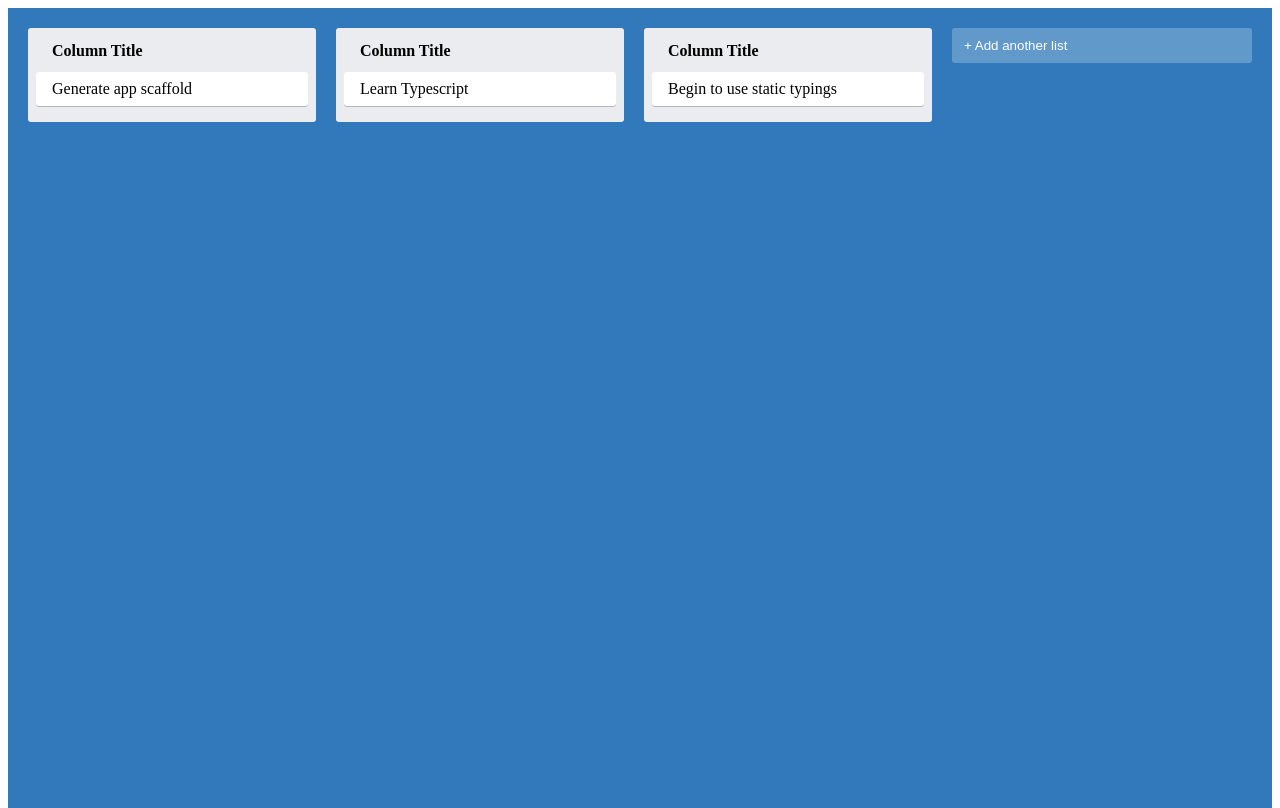
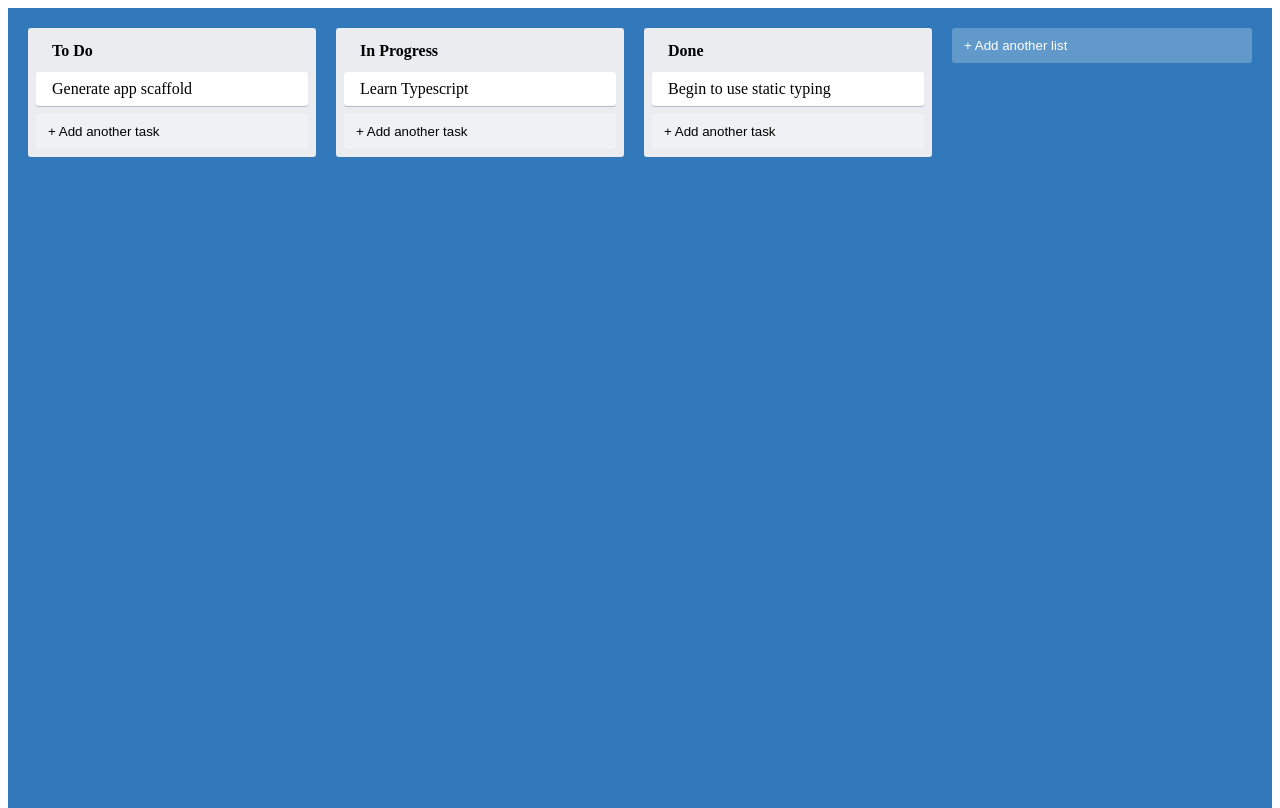
Before and after one commit to belonet/ReactTypescriptTrello, a React (Create React App) app: page / in a window 1280 px wide. Built offline with nearby package versions, Linux system fonts and the light colour scheme.

Commit message:
Using Data From Global Context. Using Data From Global Context. Implement Custom Hook

```diff
--- a/src/App.tsx
+++ b/src/App.tsx
@@ -3,11 +3,17 @@ import { AppContainer } from "./styles";
 import { Column } from "./Column";
 import { Card } from "./Card";
 import { AddNewItem } from "./AddNewItem";
+import { useAppState } from "./AppStateContext";
 
 export default function App() {
+  const { state } = useAppState();
+
   return (
     <AppContainer>
-      <Column text="To Do">
+      {state.lists.map((list, i) => (
+        <Column text={list.text} key={list.id} index={i} />
+      ))}
+      {/* <Column text="To Do">
         <Card text="Generate app scaffold" />
       </Column>
       <Column text="In Progress">
@@ -15,7 +21,7 @@ export default function App() {
       </Column>
       <Column text="Done">
         <Card text="Begin to use static typings" />
-      </Column>
+      </Column> */}
       <AddNewItem toggleButtonText="+ Add another list" onAdd={console.log} />
     </AppContainer>
   );
--- a/src/AppStateContext.tsx
+++ b/src/AppStateContext.tsx
@@ -1,4 +1,4 @@
-import React, { createContext } from "react";
+import React, { createContext, useContext } from "react";
 
 interface AppStateContextProps {
   state: AppState;
@@ -50,3 +50,7 @@ export const AppStateProvider = ({ children }: React.PropsWithChildren<{}>) => {
     </AppStateContext.Provider>
   );
 };
+
+export const useAppState = () => {
+  return useContext(AppStateContext);
+};
--- a/src/Column.tsx
+++ b/src/Column.tsx
@@ -1,18 +1,28 @@
 import React from "react";
 import { ColumnContainer, ColumnTitle } from "./styles";
+import { useAppState } from "./AppStateContext";
+import { Card } from "./Card";
+import { AddNewItem } from "./AddNewItem";
 
 interface ColumnProps {
-  text?: string;
+  text: string;
+  index: number;
 }
 
-export const Column = ({
-  text,
-  children
-}: React.PropsWithChildren<ColumnProps>) => {
+export const Column = ({ text, index }: ColumnProps) => {
+  const { state } = useAppState();
+
   return (
     <ColumnContainer>
-      <ColumnTitle>Column Title</ColumnTitle>
-      {children}
+      <ColumnTitle>{text}</ColumnTitle>
+      {state.lists[index].tasks.map((task, i) => (
+        <Card text={task.text} key={i} />
+      ))}
+      <AddNewItem
+        toggleButtonText="+ Add another task"
+        onAdd={console.log}
+        dark
+      />
     </ColumnContainer>
   );
 };
```
